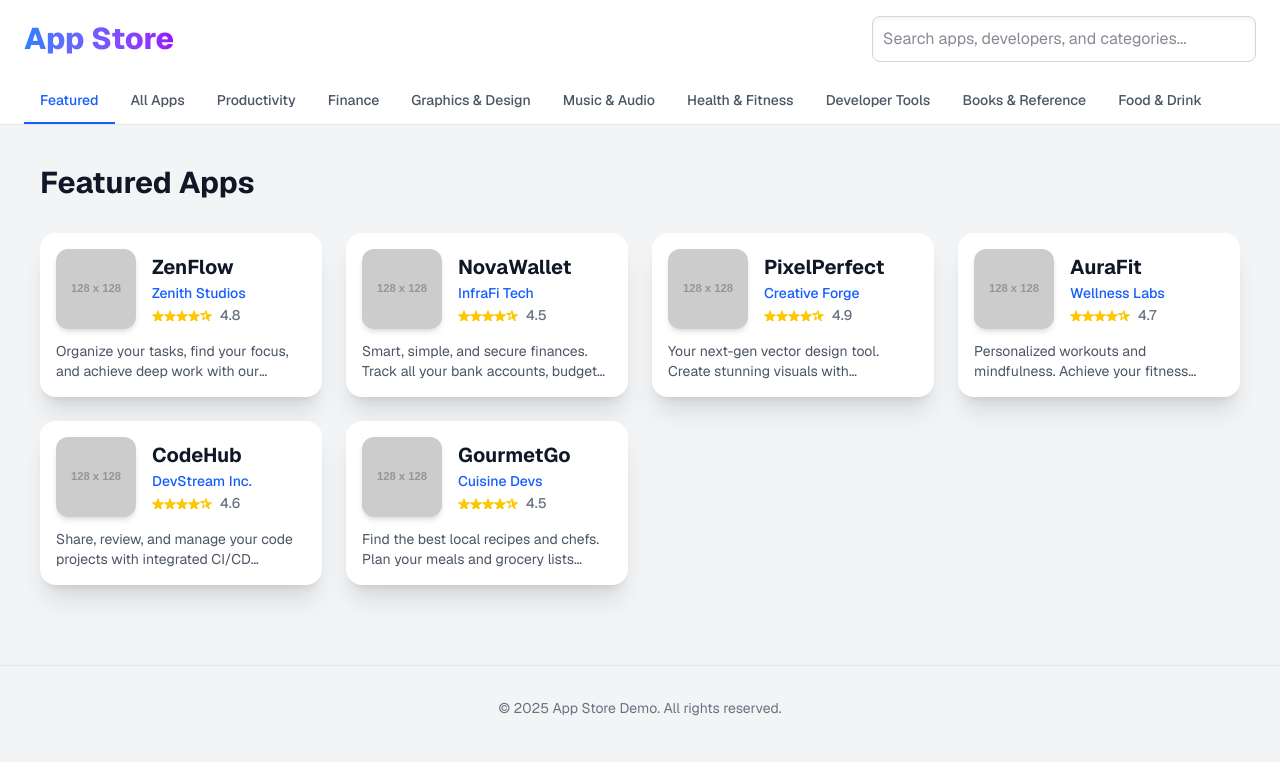
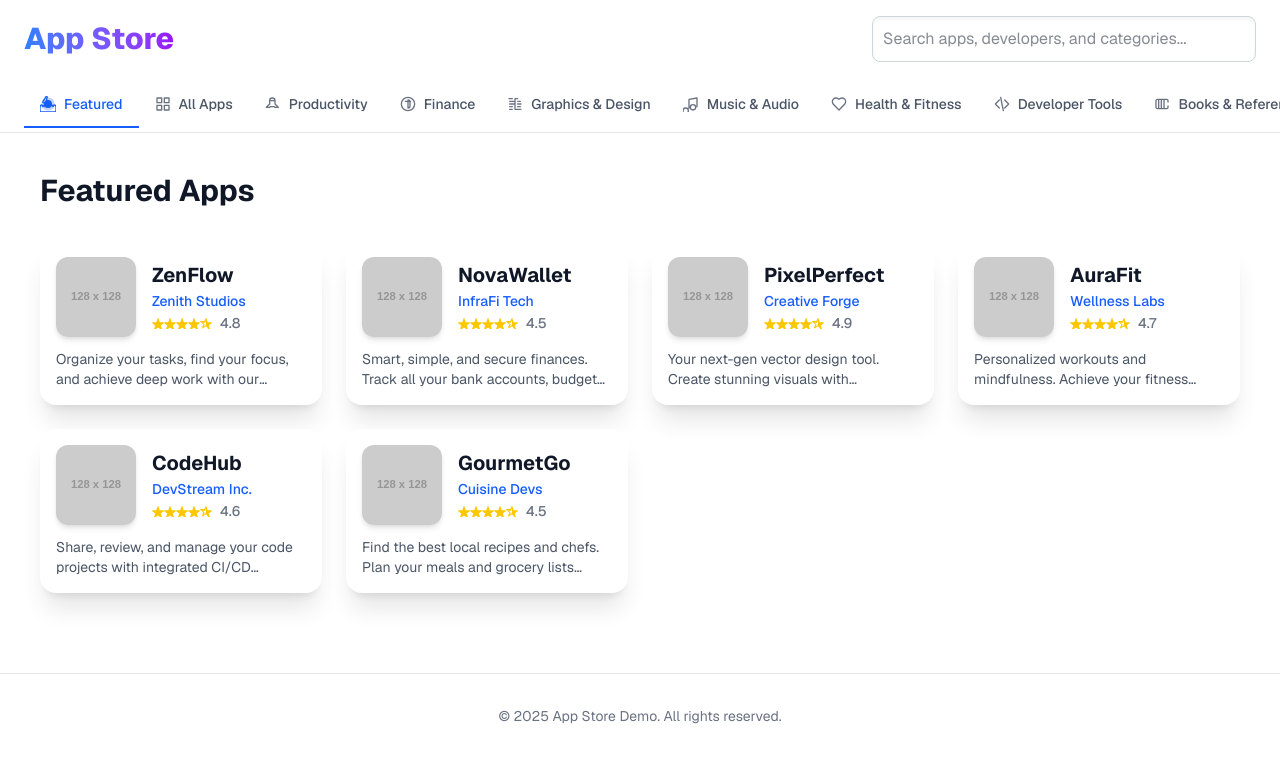
Before and after one commit to iamshasha/nextjs-boilerplate, a Next.js app: page / in a window 1280 px wide. Shown: the top 762 px of the page. Built offline with nearby package versions, Linux system fonts and the light colour scheme.

Commit message:
Update page.tsx

```diff
--- a/app/page.tsx
+++ b/app/page.tsx
@@ -1,6 +1,30 @@
 "use client";
 
 import React, { useState, useEffect, useMemo, useCallback } from 'react';
+
+// --- Utility Functions for Inline SVG Icons (Mimicking Font Awesome) ---
+const Icon = ({ name, className = 'w-5 h-5' }: { name: string, className?: string }) => {
+  const iconMap: { [key: string]: JSX.Element } = {
+    // Nav Icons
+    'Featured': <svg xmlns="http://www.w3.org/2000/svg" viewBox="0 0 24 24" fill="none" stroke="currentColor" strokeWidth="2" strokeLinecap="round" strokeLinejoin="round"><path d="M10.875 1.577c-.503-.956-1.89-.956-2.392 0l-1.325 2.502-2.73 4.279c-.56.883-.105 1.95 1.055 2.05l2.25.213L9 16l-1.125-1.956c-.502-.871-1.748-.871-2.25 0L4.5 16l-1.125-1.956c-.502-.871-1.748-.871-2.25 0L0 16.044V22c0 1.104.896 2 2 2h20c1.104 0 2-.896 2-2V16.044l-1.125-1.956c-.502-.871-1.748-.871-2.25 0L19.5 16l-1.125-1.956c-.502-.871-1.748-.871-2.25 0L15 16l-1.125-1.956c-.502-.871-1.748-.871-2.25 0L10.875 16l-1.125-1.956c-.502-.871-1.748-.871-2.25 0L7.5 16.044z"/><path d="M12 21c-4.97 0-9-4.03-9-9s4.03-9 9-9 9 4.03 9 9-4.03 9-9 9z" opacity=".25" fill="currentColor"/><path d="M12 17c2.761 0 5-2.239 5-5s-2.239-5-5-5-5 2.239-5 5 2.239 5 5 5z" fill="currentColor"/></svg>,
+    'All Apps': <svg xmlns="http://www.w3.org/2000/svg" viewBox="0 0 24 24" fill="none" stroke="currentColor" strokeWidth="2" strokeLinecap="round" strokeLinejoin="round"><rect x="3" y="3" width="7" height="7"/><rect x="14" y="3" width="7" height="7"/><rect x="14" y="14" width="7" height="7"/><rect x="3" y="14" width="7" height="7"/></svg>,
+    'Productivity': <svg xmlns="http://www.w3.org/2000/svg" viewBox="0 0 24 24" fill="none" stroke="currentColor" strokeWidth="2" strokeLinecap="round" strokeLinejoin="round"><path d="M15 17h5l-5-5V7c0-2.209-1.791-4-4-4s-4 1.791-4 4v5l-5 5h5l1-1h6l1 1zM9 7h6"/></svg>,
+    'Finance': <svg xmlns="http://www.w3.org/2000/svg" viewBox="0 0 24 24" fill="none" stroke="currentColor" strokeWidth="2" strokeLinecap="round" strokeLinejoin="round"><circle cx="12" cy="12" r="10"/><path d="M16 8H8M12 6v12M12 18a3 3 0 0 0 3-3V9a3 3 0 0 0-3-3z"/></svg>,
+    'Graphics & Design': <svg xmlns="http://www.w3.org/2000/svg" viewBox="0 0 24 24" fill="none" stroke="currentColor" strokeWidth="2" strokeLinecap="round" strokeLinejoin="round"><path d="M12 20h9M12 4v16M16 4h-4M8 4H3M4 16h4M16 8h4M4 8h8M16 12h5M4 12h8M16 16h4M4 20h4"/></svg>,
+    'Music & Audio': <svg xmlns="http://www.w3.org/2000/svg" viewBox="0 0 24 24" fill="none" stroke="currentColor" strokeWidth="2" strokeLinecap="round" strokeLinejoin="round"><path d="M9 18V5l12-2v13M15 13a4 4 0 1 0 0 8 4 4 0 0 0 0-8zM4 18a4 4 0 1 0 0 8 4 4 0 0 0 0-8z"/></svg>,
+    'Health & Fitness': <svg xmlns="http://www.w3.org/2000/svg" viewBox="0 0 24 24" fill="none" stroke="currentColor" strokeWidth="2" strokeLinecap="round" strokeLinejoin="round"><path d="M19 14c1.49-1.46 3-3.21 3-5.5A5.5 5.5 0 0 0 16.5 3c-1.76 0-3 .5-4.5 2-1.5-1.5-2.74-2-4.5-2A5.5 5.5 0 0 0 2 8.5c0 2.3 1.5 4.05 3 5.5l7 7Z"/></svg>,
+    'Developer Tools': <svg xmlns="http://www.w3.org/2000/svg" viewBox="0 0 24 24" fill="none" stroke="currentColor" strokeWidth="2" strokeLinecap="round" strokeLinejoin="round"><polyline points="16 18 22 12 16 6"/><polyline points="8 6 2 12 8 18"/><line x1="10" y1="2" x2="14" y2="22"/></svg>,
+    'Books & Reference': <svg xmlns="http://www.w3.org/2000/svg" viewBox="0 0 24 24" fill="none" stroke="currentColor" strokeWidth="2" strokeLinecap="round" strokeLinejoin="round"><path d="M21 9V7c0-1.1-.9-2-2-2H5c-1.1 0-2 .9-2 2v10c0 1.1.9 2 2 2h14c1.1 0 2-.9 2-2v-2M7 5v14M11 5v14M15 5v14"/></svg>,
+    'Food & Drink': <svg xmlns="http://www.w3.org/2000/svg" viewBox="0 0 24 24" fill="none" stroke="currentColor" strokeWidth="2" strokeLinecap="round" strokeLinejoin="round"><path d="M3 3h7v11H3V3zM14 14h7v7h-7v-7zM14 3h7v7h-7V3zM3 18h7v3H3v-3z"/></svg>,
+
+    // Share Icon
+    'Share': <svg xmlns="http://www.w3.org/2000/svg" viewBox="0 0 24 24" fill="none" stroke="currentColor" strokeWidth="2" strokeLinecap="round" strokeLinejoin="round"><path d="M4 12v8a2 2 0 0 0 2 2h12a2 2 0 0 0 2-2v-8M16 6l-4-4-4 4M12 2v13"/></svg>
+  };
+
+  const selectedIcon = iconMap[name] || <svg xmlns="http://www.w3.org/2000/svg" viewBox="0 0 24 24" fill="none" stroke="currentColor" strokeWidth="2" strokeLinecap="round" strokeLinejoin="round"><circle cx="12" cy="12" r="10"/></svg>;
+
+  return React.cloneElement(selectedIcon, { className });
+};
 
 // --- TypeScript Interface for our App data ---
 interface App {
@@ -19,7 +43,7 @@ interface App {
 // --- Constants ---
 const ALL_CATEGORIES = ['Productivity', 'Finance', 'Graphics & Design', 'Music & Audio', 'Health & Fitness', 'Developer Tools', 'Books & Reference', 'Food & Drink'];
 const TABS = ['Featured', 'All Apps', ...ALL_CATEGORIES];
-const TRANSITION_DURATION_MS = 400;
+const TRANSITION_DURATION_MS = 400; // For Details Slide-in
 
 // --- Helper Component for Star Ratings ---
 function StarRating({ rating, size = 'w-4 h-4' }: { rating: number, size?: string }) {
@@ -123,12 +147,12 @@ function ShareButton({ app }: { app: App }) {
         className="px-6 py-3 bg-blue-100 dark:bg-blue-900 text-blue-600 dark:text-blue-300 font-bold rounded-xl transition-all duration-200 hover:bg-blue-200 dark:hover:bg-blue-800 shadow-md hover:shadow-lg focus:outline-none focus:ring-4 focus:ring-blue-500 focus:ring-opacity-50 cursor-pointer flex items-center space-x-2"
         title={`Share ${app.name}`}
       >
-        {/* Share Icon */}
-        <svg xmlns="http://www.w3.org/2000/svg" width="20" height="20" viewBox="0 0 24 24" fill="none" stroke="currentColor" strokeWidth="2" strokeLinecap="round" strokeLinejoin="round"><circle cx="18" cy="5" r="3"/><circle cx="6" cy="12" r="3"/><circle cx="18" cy="19" r="3"/><line x1="8.59" y1="13.51" x2="15.42" y2="17.49"/><line x1="15.41" y1="6.51" x2="8.59" y2="10.49"/></svg>
+        {/* Updated Share Icon */}
+        <Icon name="Share" className="w-5 h-5"/>
         <span className="hidden sm:inline">Share</span>
       </button>
       {shareMessage && (
-        <div className="absolute top-full left-1/2 -translate-x-1/2 mt-2 p-2 bg-green-500 text-white text-xs rounded-lg shadow-xl animate-bounce-in z-30 opacity-100 transition-opacity duration-300 whitespace-nowrap">
+        <div className="absolute top-full left-1/2 -translate-x-1/2 mt-2 p-2 bg-green-500 text-white text-xs rounded-lg shadow-xl z-30 opacity-100 transition-opacity duration-300 whitespace-nowrap">
           {shareMessage}
         </div>
       )}
@@ -199,28 +223,45 @@ function AppDetails({
 }) {
 
   const [isMounted, setIsMounted] = useState(false);
+  const [isDownloading, setIsDownloading] = useState(false); // NEW: Download state
 
   useEffect(() => {
     // Start the slide-in transition on mount
     setIsMounted(true);
-    return () => setIsMounted(false);
+    // Optional: Hide scrollbar of the main window when mounted
+    document.body.style.overflow = 'hidden';
+    return () => {
+      setIsMounted(false);
+      document.body.style.overflow = '';
+    };
   }, []);
 
   // Implements the specific download URL format
   const handleInstallClick = (app: App) => {
-    // Sanitize name for URL: replace spaces with '_' and remove non-alphanumeric/non-dash characters
+    if (isDownloading) return;
+
+    setIsDownloading(true); // Start loading
+
     const sanitizedName = app.name.replace(/ /g, '_').replace(/[^\w-]/g, '');
     const downloadUrl = `https://yqhnhdptqz5eavtl.public.blob.vercel-storage.com/${app.id}/${sanitizedName}.app`;
+
+    // Open the new window immediately
     window.open(downloadUrl, '_blank');
     console.log(`Attempting to download ${app.name} from: ${downloadUrl}`);
+
+    // Stop loading after a short delay (1 second for visual feedback)
+    setTimeout(() => {
+      setIsDownloading(false);
+    }, 1000);
   };
 
   return (
+    // Removed bg-gray-100 dark:bg-gray-900 to ensure background neutrality
     <div
-      className={`fixed inset-0 z-20 min-h-screen bg-gray-100 dark:bg-gray-900 transition-all duration-[${TRANSITION_DURATION_MS}ms] ease-out
+      className={`fixed inset-0 z-20 h-screen overflow-y-auto transition-all duration-[${TRANSITION_DURATION_MS}ms] ease-out
         ${isMounted ? 'translate-x-0' : 'translate-x-full'}`} // Slide-in transition
     >
-      <div className="max-w-7xl mx-auto p-6 md:p-10">
+      <div className="max-w-7xl mx-auto p-6 md:p-10 min-h-full">
         <button
           onClick={onBack}
           className="flex items-center text-blue-600 dark:text-blue-400 mb-6 hover:underline transition-colors duration-200 cursor-pointer transform hover:scale-[1.05]"
@@ -262,11 +303,24 @@ function AppDetails({
               <p className="text-gray-700 dark:text-gray-300 text-lg mb-6 transition-colors duration-300">{app.description}</p>
 
               <div className="flex flex-wrap gap-4 items-center">
+                {/* NEW: Download Button with Loading State */}
                 <button
-                  className="px-8 py-3 bg-green-600 hover:bg-green-700 text-white font-bold text-lg rounded-xl transition-all duration-200 shadow-md hover:shadow-lg transform hover:-translate-y-0.5 focus:outline-none focus:ring-4 focus:ring-green-500 focus:ring-opacity-50 cursor-pointer"
+                  className={`px-8 py-3 font-bold text-lg rounded-xl transition-all duration-200 shadow-md hover:shadow-lg focus:outline-none focus:ring-4 focus:ring-opacity-50 cursor-pointer flex items-center justify-center space-x-2
+                    ${isDownloading
+                        ? 'bg-gray-400 text-gray-800 dark:bg-gray-600 dark:text-gray-200' // Loading style
+                        : 'bg-green-600 hover:bg-green-700 text-white focus:ring-green-500' // Normal style
+                    }`}
                   onClick={() => handleInstallClick(app)}
+                  disabled={isDownloading}
                 >
-                  Get App
+                  {isDownloading ? (
+                      <>
+                          <div className="animate-spin inline-block w-5 h-5 border-2 border-t-2 border-white border-opacity-75 rounded-full"></div>
+                          <span>Preparing...</span>
+                      </>
+                  ) : (
+                      <span>Get App</span>
+                  )}
                 </button>
                 <ShareButton app={app} /> {/* Share Button Component */}
               </div>
@@ -322,6 +376,8 @@ function AppDetails({
           </div>
         </div>
       </div>
+      {/* Footer to ensure the last content isn't cut off by the viewport bottom */}
+      <div className="h-10"></div>
     </div>
   );
 }
@@ -358,28 +414,47 @@ export default function Home() {
   // 2. Function to update URL and internal state
   const updateUrl = useCallback((newState: Partial<typeof urlState>) => {
     const currentState = getUrlState();
-    const mergedState = { ...currentState, ...newState };
+    let mergedState = { ...currentState, ...newState };
 
-    // Logic to clear conflicting states when setting a new primary state
+    // 1. Handle App Details View (Highest priority)
     if (newState.appId !== undefined) {
+      if (newState.appId !== null) {
         mergedState.search = '';
         mergedState.dev = null;
+      } else {
+        mergedState.appId = null; // Going back from details
       }
-    if (newState.dev !== undefined && newState.dev !== null) {
+    }
+
+    // 2. Handle Developer Filter
+    if (newState.dev !== undefined) {
+      if (newState.dev !== null) {
+        // When setting developer filter, force tab to 'All Apps' and clear search/appId
         mergedState.tab = 'All Apps';
         mergedState.appId = null;
         mergedState.search = '';
+      } else {
+        mergedState.dev = null; // Clearing developer filter
       }
-    if (newState.tab !== undefined && newState.tab !== mergedState.tab) {
+    }
+
+    // 3. Handle Tab/Category Change
+    if (newState.tab !== undefined) {
       mergedState.appId = null;
+      mergedState.search = '';
+      if (!newState.dev) { // Only clear dev filter if explicitly changing tabs (and dev wasn't set)
           mergedState.dev = null;
-        mergedState.search = '';
       }
+    }
+
+    // 4. Handle Search Change
     if (newState.search !== undefined) {
       mergedState.appId = null;
       mergedState.dev = null;
     }
 
+
+    // Build the URL
     const newParams = new URLSearchParams();
     if (mergedState.tab && mergedState.tab !== 'Featured') newParams.set('tab', mergedState.tab);
     if (mergedState.search) newParams.set('search', mergedState.search);
@@ -408,6 +483,7 @@ export default function Home() {
 
     const fetchApps = async () => {
       try {
+        // NOTE: This assumes 'applist.json' is available in the public directory
         const response = await fetch('/applist.json');
         if (!response.ok) {
           throw new Error(`HTTP error! status: ${response.status}`);
@@ -438,7 +514,7 @@ export default function Home() {
     if (dev) {
         filtered = filtered.filter(app => app.developer === dev);
     }
-    // Filter by Tab/Category
+    // Filter by Tab/Category (Only if NO developer filter is active)
     else if (tab !== 'All Apps' && tab !== 'Featured') {
       filtered = filtered.filter(app => app.category === tab);
     } else if (tab === 'Featured') {
@@ -452,7 +528,7 @@ export default function Home() {
       filtered = filtered.filter(app =>
         app.name.toLowerCase().includes(lowerCaseSearch) ||
         app.description.toLowerCase().includes(lowerCaseSearch) ||
-        app.developer.toLowerCase().includes(lowerCaseSearch) || // Search by developer name too
+        app.developer.toLowerCase().includes(lowerCaseSearch) ||
         app.category.toLowerCase().includes(lowerCaseSearch)
       );
     }
@@ -469,17 +545,19 @@ export default function Home() {
   // --- Handlers ---
 
   const handleDeveloperClick = useCallback((developer: string) => {
-    updateUrl({ dev: developer, appId: null, search: '' });
+    // Reset all other states and set the developer filter
+    updateUrl({ dev: developer, appId: null, search: '', tab: 'All Apps' });
   }, [updateUrl]);
 
 
   // --- Main Render Logic ---
 
   return (
-    // Relative position and overflow-x-hidden are essential for the absolute positioning and slide transition
-    <div className="min-h-screen bg-gray-100 dark:bg-gray-900 text-gray-900 dark:text-gray-100 font-sans relative overflow-x-hidden">
+    // Removed specific background colors for host environment neutrality
+    <div className="min-h-screen text-gray-900 dark:text-gray-100 font-sans relative overflow-x-hidden">
 
       {/* Main Content (Always visible) */}
+      {/* Added transition for when the details panel slides in */}
       <div className={`transition-all duration-[${TRANSITION_DURATION_MS}ms] ease-out ${selectedApp ? 'opacity-30 pointer-events-none scale-[0.98]' : 'opacity-100 scale-100'}`}>
 
         {/* Header and Search Bar */}
@@ -498,20 +576,24 @@ export default function Home() {
           </div>
         </header>
 
-        {/* Tabs Navigation */}
+        {/* Tabs Navigation (With Icons) */}
         <nav className="bg-white dark:bg-gray-800 border-b border-gray-200 dark:border-gray-700 sticky top-[72px] md:top-[76px] z-10 transition-colors duration-300">
-          <div className="container mx-auto px-6 overflow-x-auto whitespace-nowrap scrollbar-hide">
+          <div className="container mx-auto px-6 overflow-x-auto whitespace-nowrap py-1">
             {TABS.map(tab => (
               <button
                 key={tab}
                 onClick={() => updateUrl({ tab })}
-                className={`inline-block py-3 px-4 text-sm font-medium transition-all duration-300 border-b-2 cursor-pointer transform hover:scale-[1.05]
+                className={`inline-flex items-center space-x-2 py-3 px-4 text-sm font-medium transition-all duration-300 border-b-2 cursor-pointer transform hover:scale-[1.03]
                   ${urlState.tab === tab && !urlState.dev
                     ? 'border-blue-600 text-blue-600 dark:border-blue-400 dark:text-blue-400 font-bold'
                     : 'border-transparent text-gray-600 hover:text-gray-900 dark:text-gray-400 dark:hover:text-white hover:border-gray-300'}`
                 }
               >
-                {tab}
+                <Icon
+                  name={tab}
+                  className={`w-4 h-4 transition-colors duration-300 ${urlState.tab === tab && !urlState.dev ? 'text-blue-600 dark:text-blue-400' : 'text-gray-500 dark:text-gray-400'}`}
+                />
+                <span>{tab}</span>
               </button>
             ))}
           </div>
@@ -520,6 +602,7 @@ export default function Home() {
         <main className="container mx-auto p-6 md:p-10">
           <div className="flex justify-between items-center mb-8 transition-all duration-300">
               <h2 className="text-3xl font-bold capitalize transition-colors duration-300">
+                  {/* Updated title to reflect developer filter accurately */}
                   {urlState.dev ? `Apps by ${urlState.dev}` : `${urlState.tab} Apps`}
               </h2>
               {urlState.dev && (
@@ -531,6 +614,30 @@ export default function Home() {
                   </button>
               )}
           </div>
+
+          {/* NEW: Wrapper for transition when content changes (tab/search/dev) */}
+          <div
+            key={`${urlState.tab}-${urlState.search}-${urlState.dev}`} // Key change triggers remount/transition
+            className="animate-fade-in transition-opacity duration-300 ease-in-out"
+            style={{
+              animationName: 'fade-in',
+              animationDuration: '0.3s',
+              animationTimingFunction: 'ease-out',
+            }}
+          >
+              <style>{`
+                  /* Define a simple keyframe animation for the fade-in effect */
+                  @keyframes fade-in {
+                      from { opacity: 0; transform: translateY(10px); }
+                      to { opacity: 1; transform: translateY(0); }
+                  }
+                  .animate-fade-in {
+                      animation-name: fade-in;
+                      animation-duration: 0.3s;
+                      animation-timing-function: ease-out;
+                      animation-fill-mode: forwards;
+                  }
+              `}</style>
 
               {loading && (
                 <div className="text-center text-xl text-gray-500 dark:text-gray-400 py-10 transition-opacity duration-500">
@@ -565,6 +672,7 @@ export default function Home() {
                   ))}
                 </div>
               )}
+          </div>
         </main>
 
         <footer className="text-center py-8 mt-10 border-t border-gray-200 dark:border-gray-700 transition-colors duration-300">
```
Lines whose indentation alone changed are shown as unchanged.
